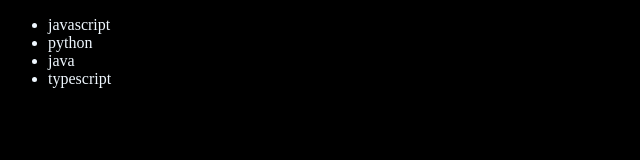
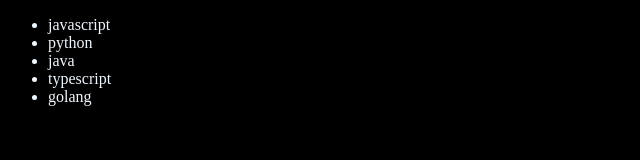
Before and after one commit to Mobashshirhasan/JavaScript, a plain HTML site: page 06_dom/four.html in a window 1280 px wide. Shown: the full height of the page, 0-640 px from the left. Drawn offline with Linux system fonts and the light colour scheme.

Commit message:
fix: ensure 'golang' is added to the language list using addOptiLanguage function

```diff
--- a/06_dom/four.html
+++ b/06_dom/four.html
@@ -23,7 +23,9 @@
     function addOptiLanguage(langName){
         const li = document.createElement('li')
         li.appendChild(document.createTextNode(langName))
+        document.querySelector('.language').appendChild(li)
     }
+    addOptiLanguage('golang')
 
 </script>
 </html>
```
